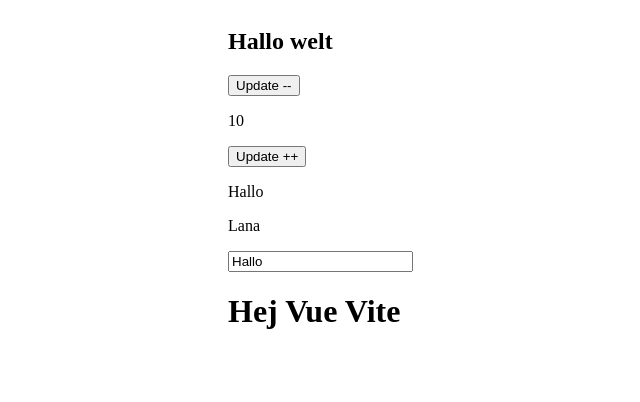
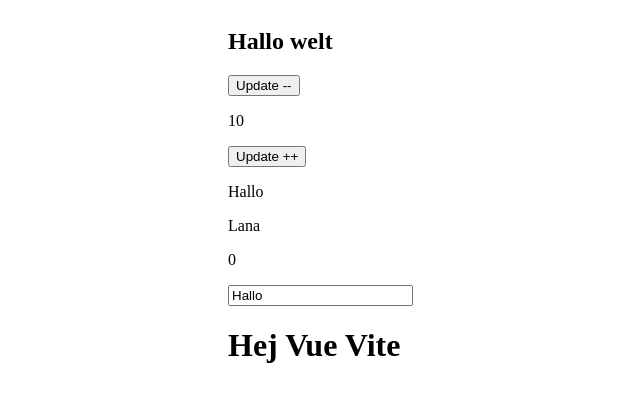
Before and after one commit to Mariana-x1/vuejs-vite, a Vue app in the folder 02-Project/: page / in a window 1280 px wide. Shown: the top 402 px of the page, without its empty margins (227-867 px from the left). Built offline with nearby package versions, Linux system fonts and the light colour scheme.

Commit message:
add counter

```diff
--- a/02-Project/src/components/HelloWorld.vue
+++ b/02-Project/src/components/HelloWorld.vue
@@ -2,13 +2,16 @@
 import { ref, reactive } from 'vue'
 let x = ref(10)
 let string = ref('Hallo')
-const state = reactive({ count: 0, name: 'Lana' })
+const state = reactive({
+  count: 0, // wenn wir count über Atribut verändern wollen dann brauchen wir keine x.value mehr bei increase stattdessen:      state.count += value
+  name: 'Lana'
+})
 
 const decrease = (value) => {
   x.value -= value
 }
 const increase = (value) => {
-  x.value += value
+  state.count += value
 }
 </script>
 
@@ -20,6 +23,7 @@ const increase = (value) => {
     <button v-on:click="increase(5)">Update ++</button>
     <p>{{ string }}</p>
     <p>{{ state.name }}</p>
+    <p>{{ state.count }}</p>
     <input type="text" v-model="string" />
   </div>
 </template>
```
